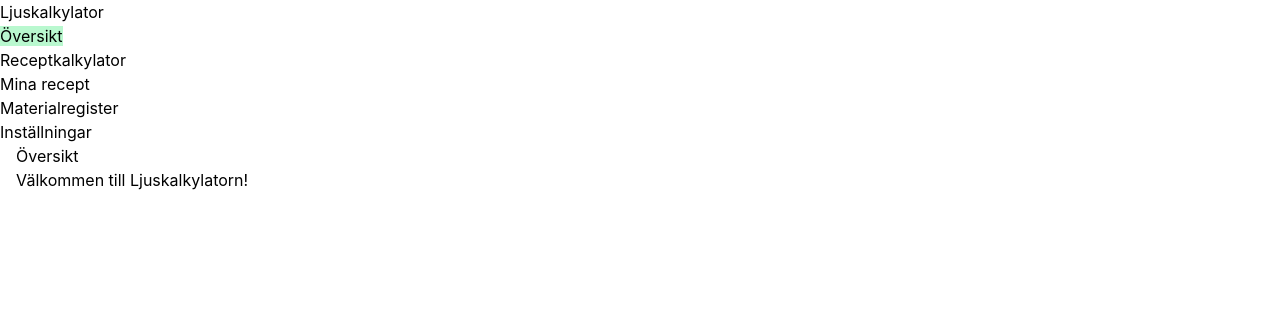
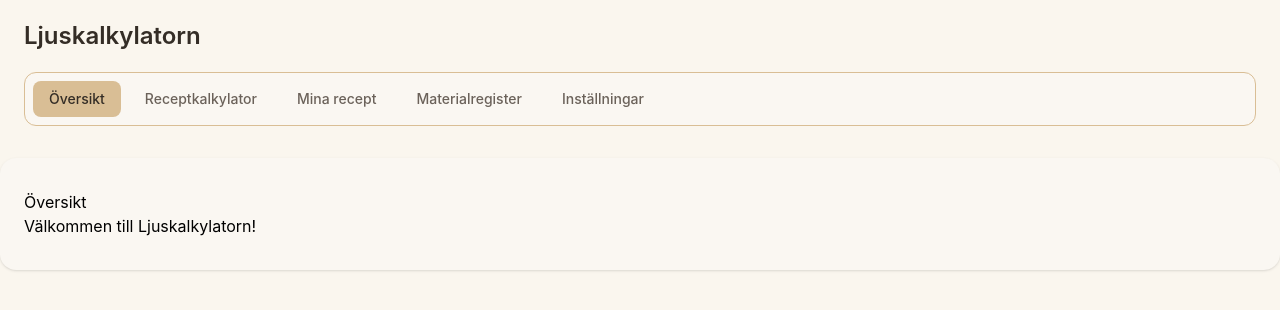
Before and after one commit to Emilia9602/Ljuskalkylator, a React (Vite) app: page / in a window 1280 px wide. Shown: the top 310 px of the page. Built offline with nearby package versions, Linux system fonts and the light colour scheme.

Commit message:
Changed styling on components layout

```diff
--- a/src/components/layout/AppLayout.tsx
+++ b/src/components/layout/AppLayout.tsx
@@ -8,11 +8,11 @@ type AppLayoutProps = {
 
 function AppLayout({ children }: AppLayoutProps) {
     return (
-        <div>
+        <div className="min-h-screen bg-[#FAF6EE]">
             <Header />
             <Navigation />
-            <main>
-                <div className="mx-auto w-full max-w-7xl px-4">
+            <main className="py-8">
+                <div className="mx-auto w-full max-w-7xl rounded-2xl bg-[#FAF7F2] px-6 py-8 shadow-sm">
                     {children}
                 </div>
             </main>
--- a/src/components/layout/Header.tsx
+++ b/src/components/layout/Header.tsx
@@ -1,7 +1,9 @@
 function Header() {
     return (
-        <header>
-            <h1>Ljuskalkylator</h1>
+        <header className="px-6 py-5">
+            <h1 className="text-2xl font-semibold text-[#342D26]">
+                Ljuskalkylatorn
+            </h1>
         </header>
     )
 }
--- a/src/components/layout/Navigation.tsx
+++ b/src/components/layout/Navigation.tsx
@@ -10,14 +10,19 @@ const NAV_LINKS = [
 
 function Navigation() {
     return (
-        <nav aria-label="Huvudmeny">
-            <ul>
-                {NAV_LINKS.map((link) => (
+        <nav
+            aria-label="Huvudmeny"
+            className="mx-6 rounded-xl border border-[#D9BE95] bg-[#FAF7F2] p-2">
+            <ul className="flex flex-wrap items-center gap-2">                {NAV_LINKS.map((link) => (
                 <li key={link.path}>
                     <NavLink
                         to={link.path}
-                            className={({ isActive }) => isActive ? "bg-green-200" : ""}
-                        >
+                        className={({ isActive }) =>
+                            `block rounded-lg px-4 py-2 text-sm font-medium transition-colors ${isActive
+                                ? "bg-[#D9BE95] text-[#342D26]"
+                                : "text-[#6B625A] hover:bg-[#F0E7D9] hover:text-[#342D26]"
+                            }`
+                        }                    >
                         {link.label}
                     </NavLink>
                 </li>
```
Lines whose indentation alone changed are shown as unchanged.
